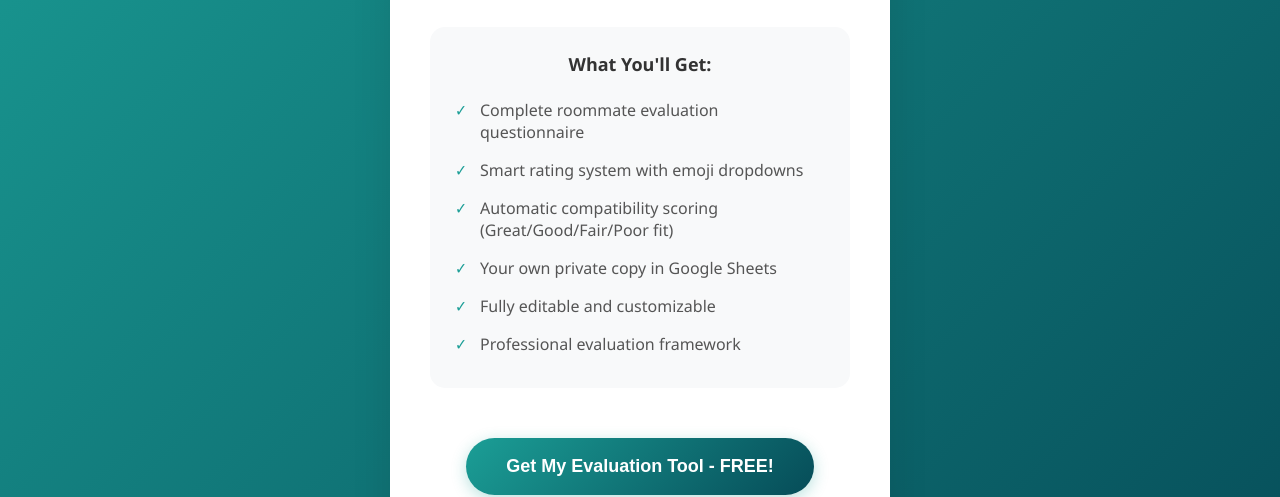
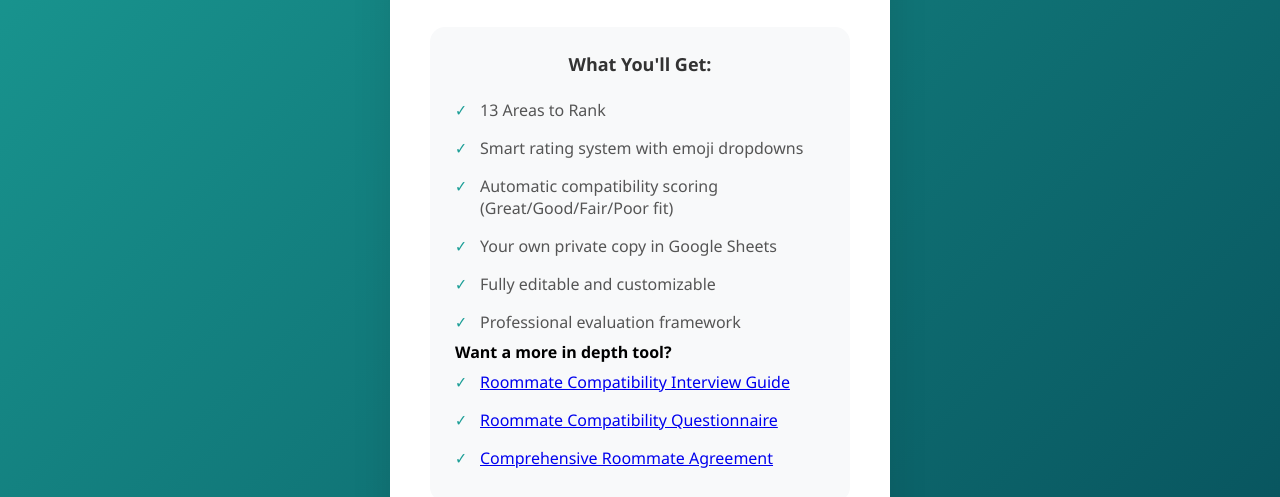
Before and after one commit to devmjones/RoommateEvalSheet, a plain HTML site: page index.html in a window 1280 px wide. Shown: the part 321-818 px from the top of the page. Drawn offline with Linux system fonts and the light colour scheme.

Commit message:
Update index.html

```diff
--- a/index.html
+++ b/index.html
@@ -214,12 +214,18 @@
         <div class="features">
             <h3>What You'll Get:</h3>
             <ul class="feature-list">
-                <li>Complete roommate evaluation questionnaire</li>
+                <li>13 Areas to Rank</li>
                 <li>Smart rating system with emoji dropdowns</li>
                 <li>Automatic compatibility scoring (Great/Good/Fair/Poor fit)</li>
                 <li>Your own private copy in Google Sheets</li>
                 <li>Fully editable and customizable</li>
                 <li>Professional evaluation framework</li>
+            </ul>
+            <h4>Want a more in depth tool?</h4>
+            <ul class="feature-list">
+                <li><a href="https://thinkaheadtools.com/products/roommate-compatibility-interview-guide">Roommate Compatibility Interview Guide</a></li>
+                <li><a href="https://thinkaheadtools.com/products/roommate-compatibility-questionnaire-agreement-tools">Roommate Compatibility Questionnaire</a></li>
+                <li><a href="https://thinkaheadtools.com/products/comprehensive-roommate-agreement">Comprehensive Roommate Agreement</a></li>
             </ul>
         </div>
 
```
